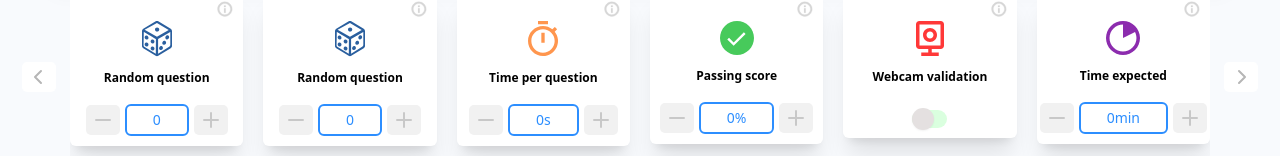
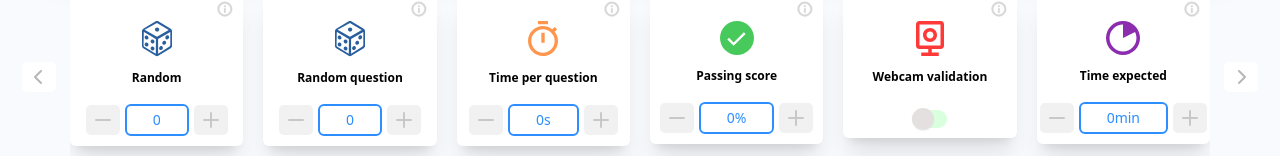
Before and after one commit to houdamzari/newelec-local, a React (Vite) app: page / in a window 1280 px wide. Shown: the part 1244-1400 px from the top of the page. Built offline with nearby package versions, Linux system fonts and the light colour scheme.

Commit message:
Fix key errors

```diff
--- a/src/components/ParamsSection/data.js
+++ b/src/components/ParamsSection/data.js
@@ -2,7 +2,7 @@ import { dice, clock, check, cam, chart, lapsed } from "../../assets";
 export const data = [
   {
     icon: dice,
-    label: "Random question",
+    label: "Random",
     info: "Number of random questions",
     toggle: false,
   },
--- a/src/components/QuestionSection/QuestionSection.jsx
+++ b/src/components/QuestionSection/QuestionSection.jsx
@@ -25,7 +25,7 @@ function QuestionSection() {
         </p>
         <hr className="mt-[17px]" />
         {data.map((question) => (
-          <QuestionBox data={question} />
+          <QuestionBox data={question} key={question.id}/>
         ))}
 
         <button className="w-full text-textColor-blue bg-[#E1EFFF] text-center py-[13px] rounded-md mt-[17px]">
```
